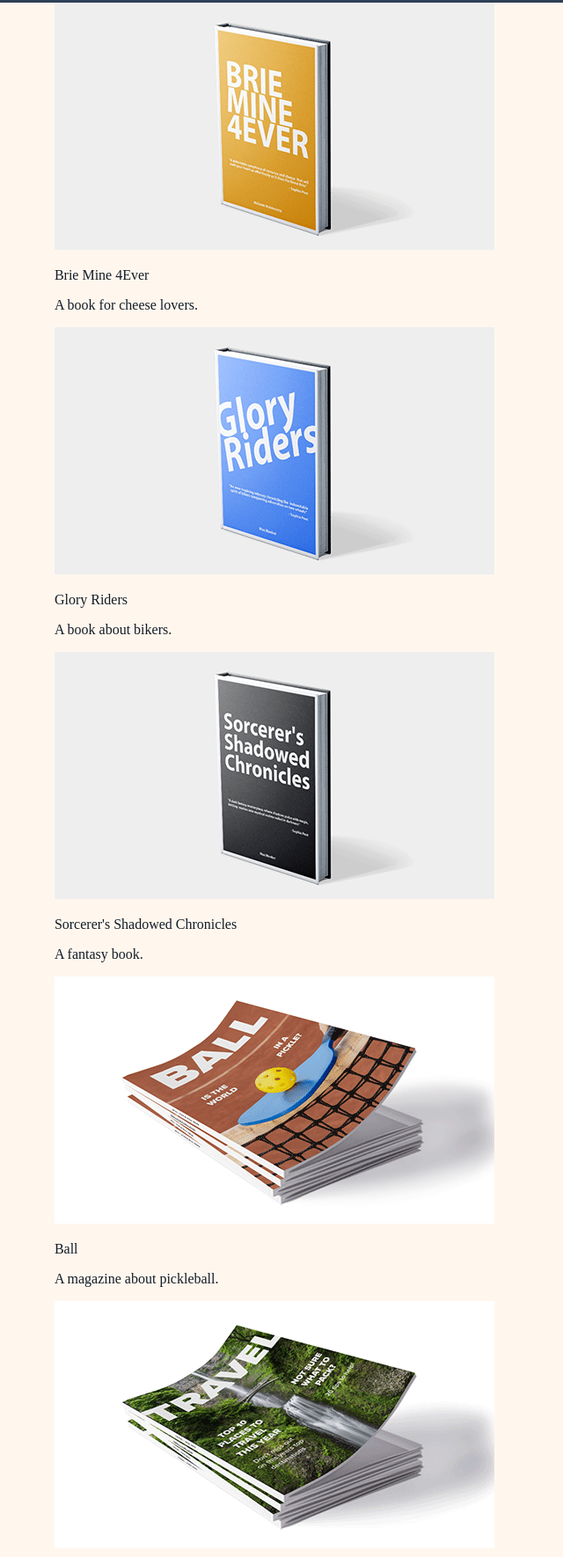
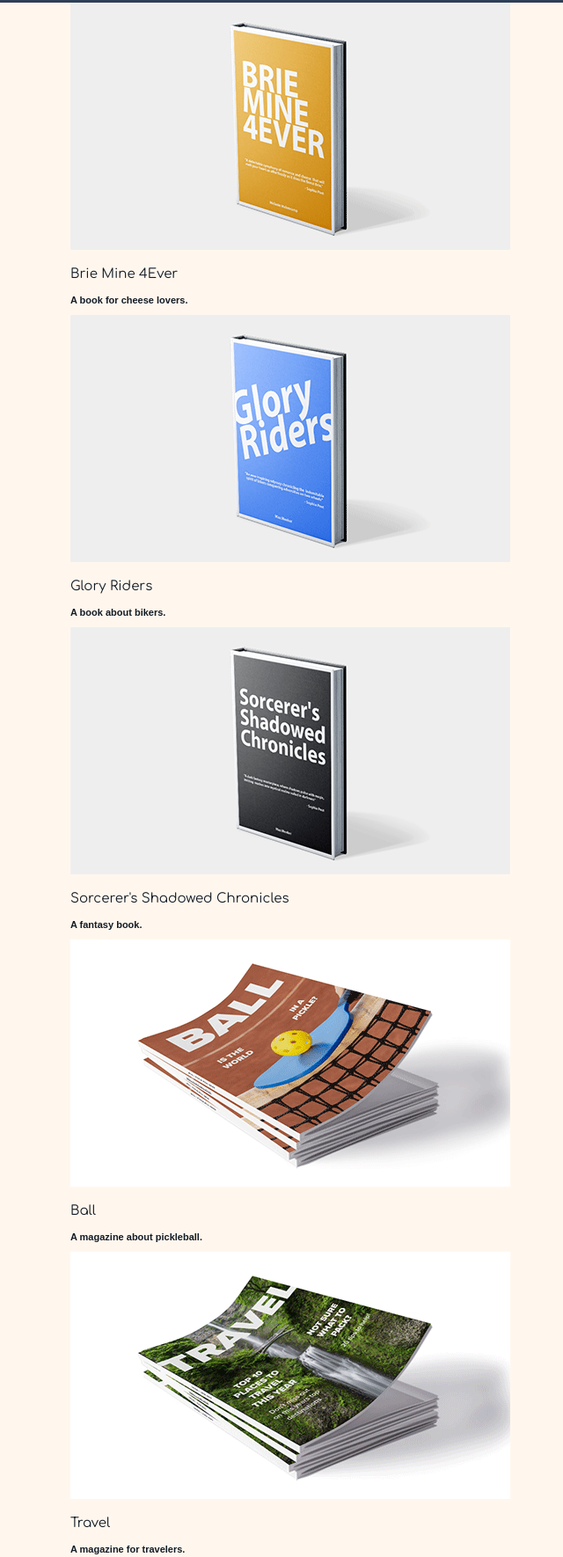
Before and after one commit to enokiLucas/BookHavenBookStore, a website: page pages/gallery.html in a window 1280 px wide. Shown: the part 93-1863 px from the top of the page at 88% size, without its empty margins (310-950 px from the left). Drawn offline with Linux system fonts and the light colour scheme; files whose address does not match are found by name.

Commit message:
Style the text of the cards

```diff
--- a/pages/gallery.html
+++ b/pages/gallery.html
@@ -4,6 +4,10 @@
         <meta charset="UTF-8" />
         <title>Book Haven Bookstore | Gallery</title>
         <link rel="stylesheet" href="../styles/main.css" />
+        <link rel="stylesheet" href="../styles/gallery.css" />
+        <link rel="preconnect" href="https://fonts.googleapis.com" />
+        <link rel="preconnect" href="https://fonts.gstatic.com" crossorigin />
+        <link href="https://fonts.googleapis.com/css2?family=Comfortaa:wght@300..700&display=swap" rel="stylesheet" />
     </head>
 
     <body>
@@ -25,40 +29,40 @@
                 <div id="products-books">
                     <div class="product-card">
                         <img src="../assets/Client3_Book1.png" />
-                        <p class="card-title">Brie Mine 4Ever</p>
-                        <p class="card-description">A book for cheese lovers.</p>
+                        <p class="card-title subtitle">Brie Mine 4Ever</p>
+                        <p class="card-description captions">A book for cheese lovers.</p>
                     </div>
 
                     <div class="product-card">
                         <img src="../assets/Client3_Book2.png" />
-                        <p class="card-title">Glory Riders</p>
-                        <p class="card-description">A book about bikers.</p>
+                        <p class="card-title subtitle">Glory Riders</p>
+                        <p class="card-description captions">A book about bikers.</p>
                     </div>
 
                     <div class="product-card">
                         <img src="../assets/Client3_Book3.png" />
-                        <p class="card-title">Sorcerer's Shadowed Chronicles</p>
-                        <p class="card-description">A fantasy book.</p>
+                        <p class="card-title subtitle">Sorcerer's Shadowed Chronicles</p>
+                        <p class="card-description captions">A fantasy book.</p>
                     </div>
                 </div>
 
                 <div id="products-magazines">
                     <div class="product-card">
                         <img src="../assets/Client3_Magazine1.png" />
-                        <p class="card-title">Ball</p>
-                        <p class="card-description">A magazine about pickleball.</p>
+                        <p class="card-title subtitle">Ball</p>
+                        <p class="card-description captions">A magazine about pickleball.</p>
                     </div>
 
                     <div class="product-card">
                         <img src="../assets/Client3_Magazine2.png" />
-                        <p class="card-title">Travel</p>
-                        <p class="card-description">A magazine for travelers.</p>
+                        <p class="card-title subtitle">Travel</p>
+                        <p class="card-description captions">A magazine for travelers.</p>
                     </div>
 
                     <div class="product-card">
                         <img src="../assets/Client3_Magazine3.png" />
-                        <p class="card-title">Eat.</p>
-                        <p class="card-description">A magazine for foodies.</p>
+                        <p class="card-title subtitle">Eat.</p>
+                        <p class="card-description captions">A magazine for foodies.</p>
                     </div>
                 </div>
 
@@ -66,7 +70,7 @@
                     <div class="product-card">
                         <img src="../assets/Client3_Notebook.png" />
                         <!--p class="card-title">Brie Mine 4Ever</p-->
-                        <p class="card-description">
+                        <p class="card-description captions">
                             A notebook with text on the cover that says Book Haven Bookstore.
                         </p>
                     </div>
@@ -74,7 +78,7 @@
                     <div class="product-card">
                         <img src="../assets/Client3_Stickers.png" />
                         <!--p class="card-title">Glory Riders</p-->
-                        <p class="card-description">
+                        <p class="card-description captions">
                             A set of four Book Haven Bookstore stickers that promote reading.
                         </p>
                     </div>
@@ -82,7 +86,7 @@
                     <div class="product-card">
                         <img src="../assets/Client3_ToteBag.png" />
                         <!--p class="card-title">Sorcerer's Shadowed Chronicles</p-->
-                        <p class="card-description">
+                        <p class="card-description captions">
                             A canvas tote bag with black lettering that says ALL I DO IS READ READ READ.
                         </p>
                     </div>
```
Also changed, not shown: index.html (+6 -6 lines), styles/gallery.css (added).
